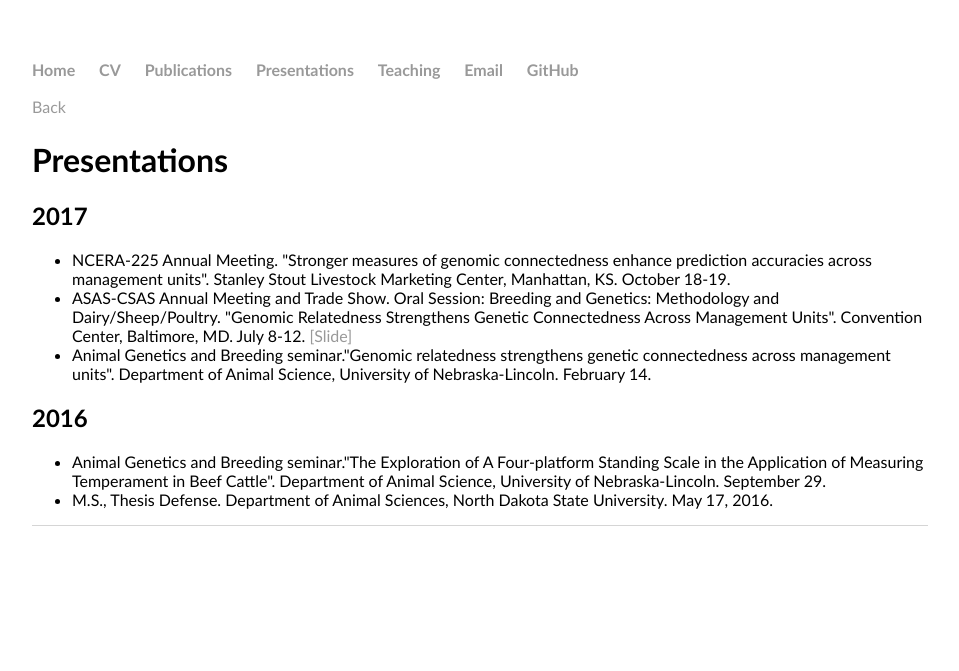
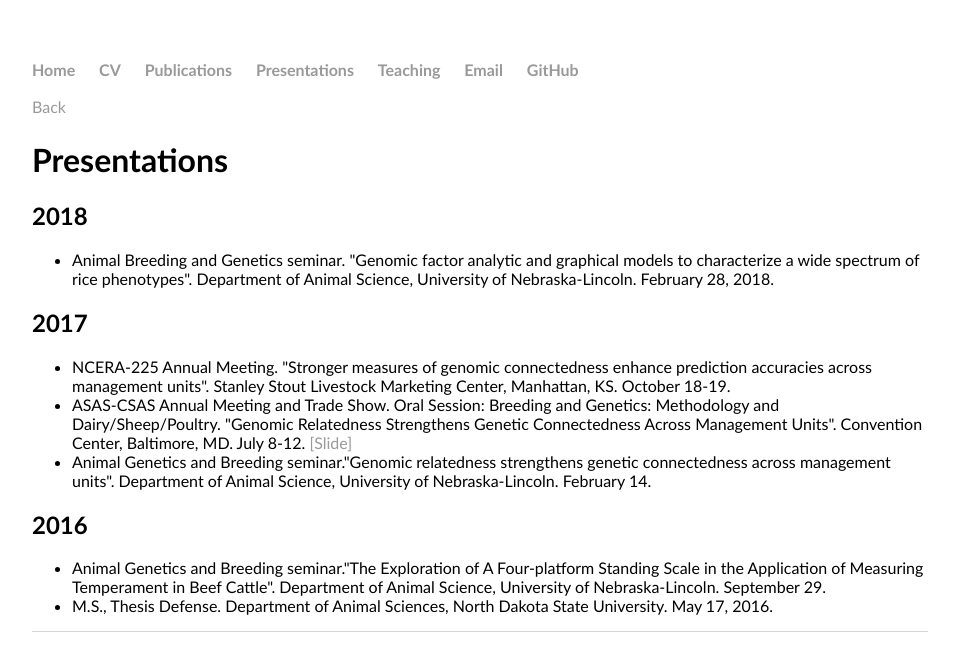
Before and after one commit to HaipengU/HaipengU.github.io, a Jekyll site: the page built from presentations/presentations.html, in a window 1280 px wide. Shown: the top 671 px of the page, without its empty margins (160-1119 px from the left). Built offline with Jekyll 4.4.1, drawn with Linux system fonts in a browser that asks for light colours.

Commit message:
update of cv

```diff
--- a/presentations/presentations.html
+++ b/presentations/presentations.html
@@ -9,6 +9,15 @@ title: Haipeng Yu Presentations
 <p class="menublock"><a href="../index.html">Back</a></p>
 
 <h1>Presentations</h1>
+
+<h2>2018</h2>
+<p>
+  <ul>
+    <li>
+    Animal Breeding and Genetics seminar. "Genomic factor analytic and graphical models to characterize a wide spectrum of rice phenotypes". Department of Animal Science, University of Nebraska-Lincoln. February 28, 2018.
+    </li>
+  </ul>
+</p>
 
 <h2>2017</h2>
 
```
